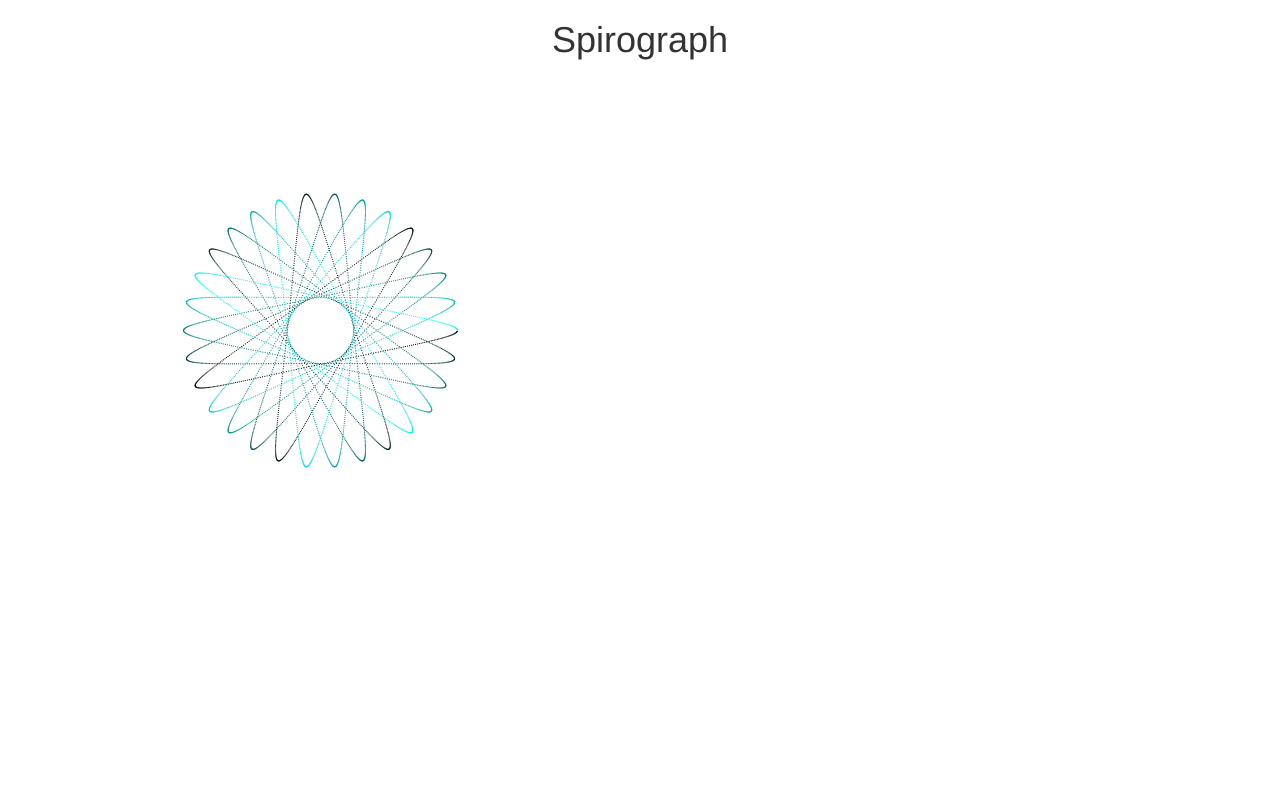
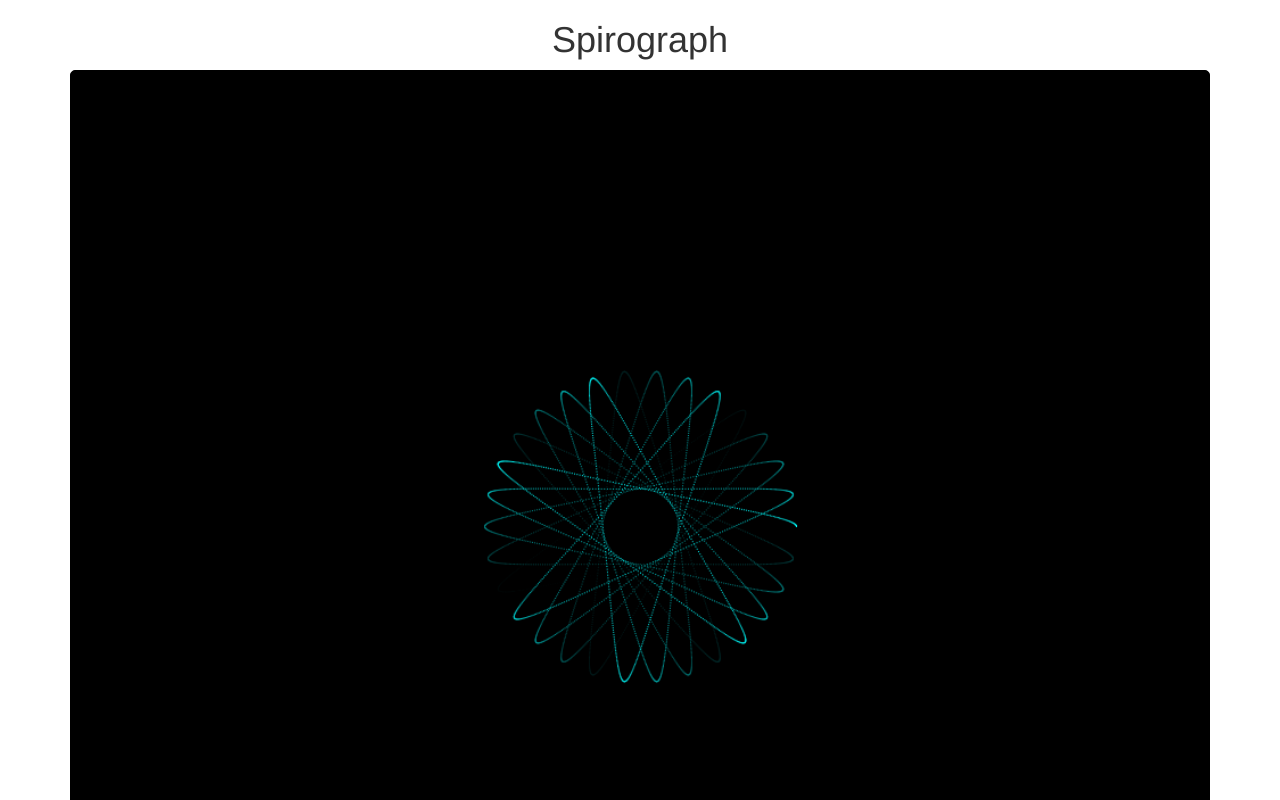
Before and after one commit to mikhaild908/ng-spirograph, an Angular app: page / in a window 1280 px wide. Shown: the top 800 px of the page. Built offline with nearby package versions, Linux system fonts and the light colour scheme.

Commit message:
css updates etc

```diff
--- a/src/app/app.component.html
+++ b/src/app/app.component.html
@@ -1,16 +1,4 @@
-<div style='text-align:center'>
-  <h1>
-    {{title}}
-  </h1>
-</div>
-<div class='container'>
+<div class='container' style='text-align:center'>
+  <h1>{{title}}</h1>
   <app-spirograph></app-spirograph>
 </div>
-<div class='container'>
-  <div class='row justify-content-center'>
-  </div>
-</div>
-<div class='container'>
-  <div class='row justify-content-center message'>
-  </div>
-</div>
--- a/src/app/spirograph/spirograph.component.css
+++ b/src/app/spirograph/spirograph.component.css
@@ -1,5 +1,7 @@
 canvas {
-    /* width: 800px;
-    height: 1000px; */
-    margin: 10px auto;
+    background-color: black;
+    border: solid 1px black;
+    border-radius: 5px;
+    height: 100%;
+    width: 100%;
 }
--- a/src/app/spirograph/spirograph.component.ts
+++ b/src/app/spirograph/spirograph.component.ts
@@ -19,11 +19,13 @@ export class SpirographComponent implements OnInit {
   constructor() { }
 
   ngOnInit() {
-    const xc = 250;
-    const yc = 250;
+    const xc = this.getCanvasWidth() / 2;
+    const yc = this.getCanvasHeight() / 2;
+
     // const R = 220;
     // const r = 65;
     // const l = 0.8;
+
     const R = 150;
     const r = 65;
     const l = 0.8;
@@ -106,4 +108,12 @@ export class SpirographComponent implements OnInit {
 
     ctx.fill();
   }
+
+  private getCanvasHeight(): number {
+    return this.canvasRef.nativeElement.height;
+  }
+
+  private getCanvasWidth(): number {
+    return this.canvasRef.nativeElement.width;
+  }
 }
```
